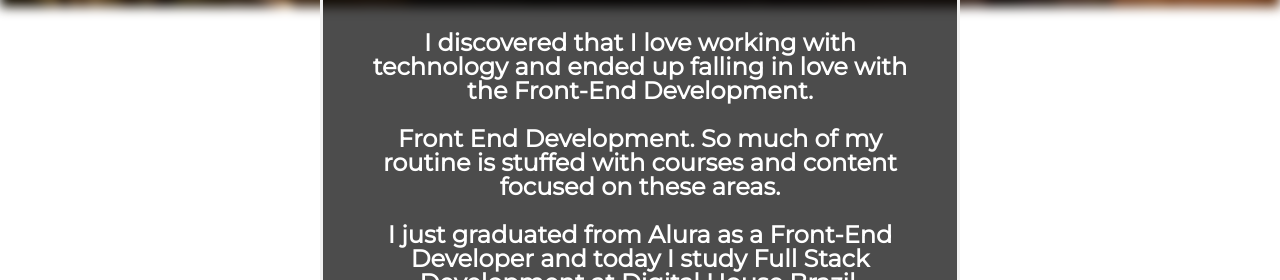
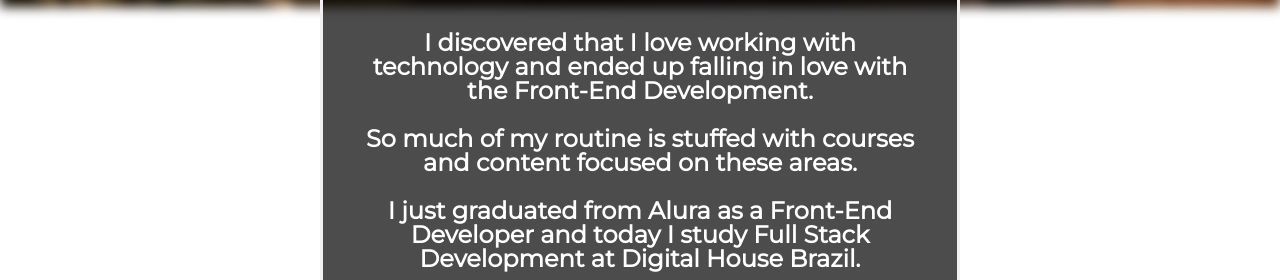
Before and after one commit to cauelz/website-caue-zaratin, a plain HTML site: page index.html in a window 1280 px wide. Shown: the part 300-580 px from the top of the page. Drawn offline with Linux system fonts and the light colour scheme.

Commit message:
adjust: text2

```diff
--- a/index.html
+++ b/index.html
@@ -20,11 +20,12 @@
     <div class="bg-text">
         <h1>I am Cauê Zaratin</h1>
         <p class="subtitle">And I'm a Web Developer</p>
-        <p>I discovered that I love working with technology and ended up falling in love with the Front-End Development.
+        <p>
+            I discovered that I love working with technology and ended up falling in love with the Front-End Development.
 
         </p>
         <p>
-            Front End Development. So much of my routine is stuffed with courses and content focused on these areas.
+            So much of my routine is stuffed with courses and content focused on these areas.
         </p>
         <p>
             I just graduated from Alura as a Front-End Developer and today I study Full Stack
```
